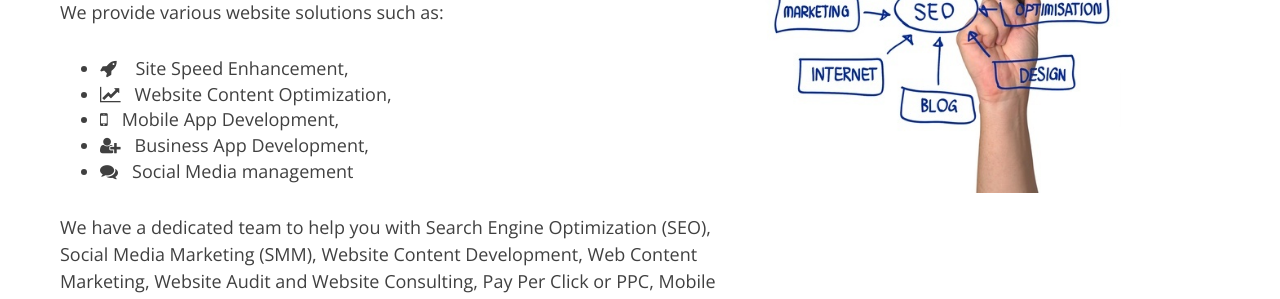
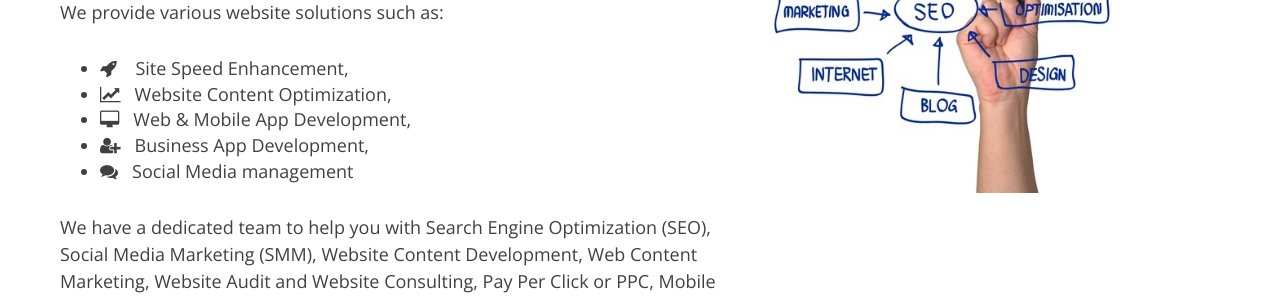
Before and after one commit to newmedia77/appxnam, a Jekyll site: the page built from index.html, in a window 1280 px wide and 900 px high, scrolled down 1585 px. Shown: the part 153-452 px from the top of the window. Built offline with Jekyll 4.4.1, drawn with Linux system fonts in a browser that asks for light colours; nearby versions of some CDN libraries; the list of posts is cut into pages by our own code.

Commit message:
andreas
fu

```diff
--- a/index.html
+++ b/index.html
@@ -197,7 +197,7 @@ subtitle: Hire Web Developer &amp; SEO Specialist in London
                          <ul>
                             <li><i class="fa fa-rocket fa-1x"></i>&nbsp; &nbsp; Site Speed Enhancement,</li>
                             <li><i class="fa fa-line-chart fa-1x"></i>&nbsp; &nbsp;Website Content Optimization,</li>
-                            <li><i class="fa fa-mobile-phone fa-1x"></i>&nbsp; &nbsp;Mobile App Development,</li>
+                            <li><i class="fa fa-desktop fa-1x"></i>&nbsp; &nbsp;Web &amp; Mobile App Development,</li>
                             <li><i class="fa fa-user-plus fa-1x"></i>&nbsp; &nbsp;Business App Development,</li>
                             <li><i class="fa fa-comments fa-1x"></i>&nbsp; &nbsp;Social Media management</li>
                         </ul>
```
